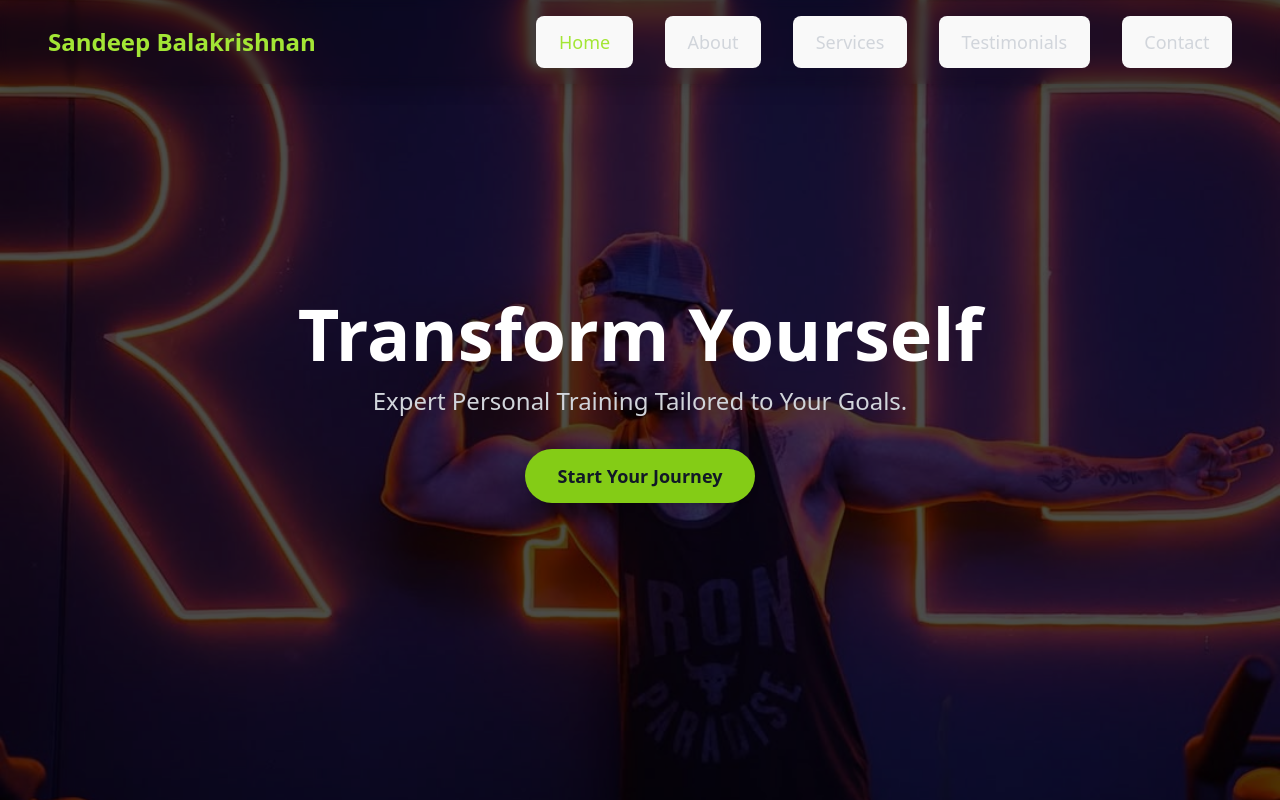
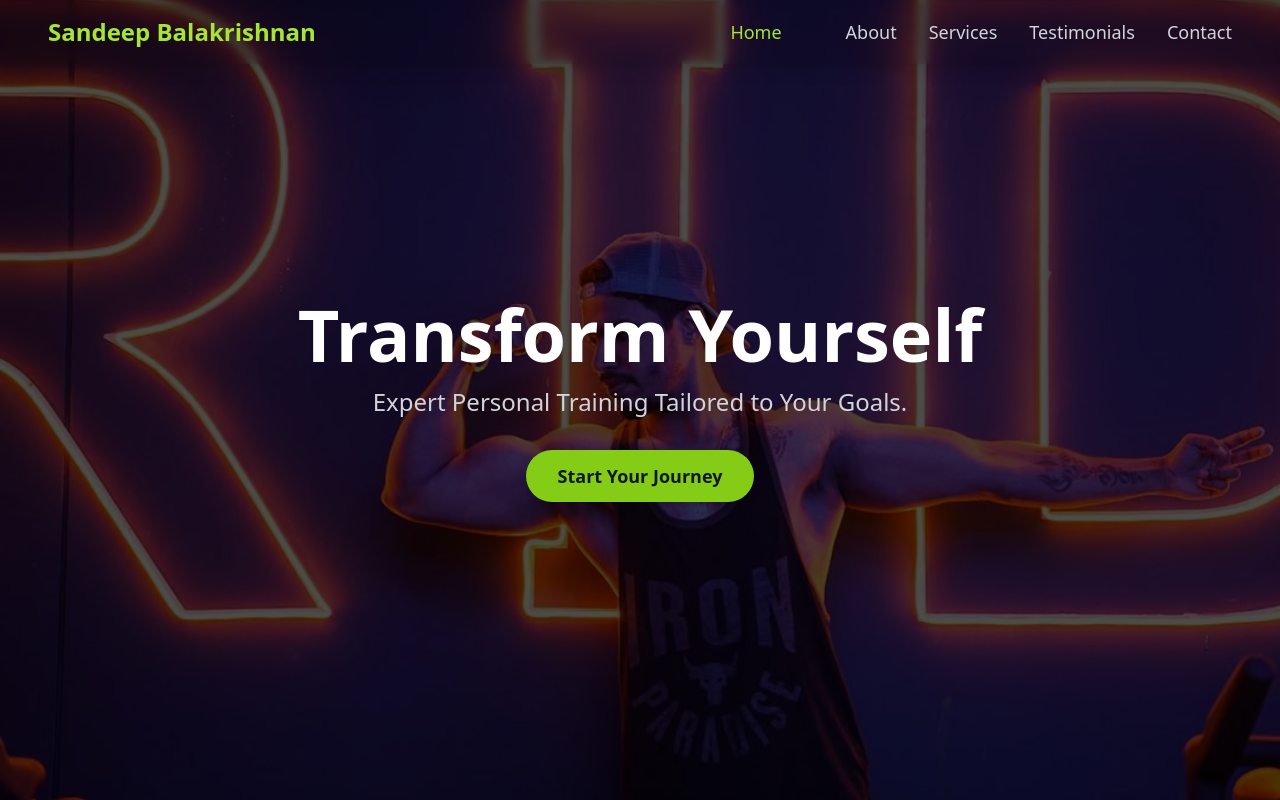
Before and after one commit to Anugrxh/Sandeep-portfolio, a React (Vite) app: page / in a window 1280 px wide. Shown: the top 800 px of the page. Built offline with nearby package versions, Linux system fonts and the light colour scheme.

Commit message:
tailwind css updation done

```diff
--- a/package.json
+++ b/package.json
@@ -18,18 +18,20 @@
     "@tailwindcss/vite": "^4.1.11",
     "react": "^19.1.0",
     "react-dom": "^19.1.0",
-    "react-router-dom": "^7.7.1",
-    "tailwindcss": "^4.1.11"
+    "react-router-dom": "^7.7.1"
   },
   "devDependencies": {
     "@eslint/js": "^9.30.1",
     "@types/react": "^19.1.8",
     "@types/react-dom": "^19.1.6",
     "@vitejs/plugin-react": "^4.6.0",
+    "autoprefixer": "^10.4.21",
     "eslint": "^9.30.1",
     "eslint-plugin-react-hooks": "^5.2.0",
     "eslint-plugin-react-refresh": "^0.4.20",
     "globals": "^16.3.0",
+    "postcss": "^8.5.6",
+    "tailwindcss": "^4.1.11",
     "vite": "^7.0.4"
   }
 }
--- a/src/index.css
+++ b/src/index.css
@@ -1,69 +1 @@
-:root {
-  font-family: system-ui, Avenir, Helvetica, Arial, sans-serif;
-  line-height: 1.5;
-  font-weight: 400;
-
-  color-scheme: light dark;
-  color: rgba(255, 255, 255, 0.87);
-  background-color: #242424;
-
-  font-synthesis: none;
-  text-rendering: optimizeLegibility;
-  -webkit-font-smoothing: antialiased;
-  -moz-osx-font-smoothing: grayscale;
-}
-
-a {
-  font-weight: 500;
-  color: #646cff;
-  text-decoration: inherit;
-}
-a:hover {
-  color: #535bf2;
-}
-
-body {
-  margin: 0;
-  display: flex;
-  place-items: center;
-  min-width: 320px;
-  min-height: 100vh;
-
-}
-
-h1 {
-  font-size: 3.2em;
-  line-height: 1.1;
-}
-
-button {
-  border-radius: 8px;
-  border: 1px solid transparent;
-  padding: 0.6em 1.2em;
-  font-size: 1em;
-  font-weight: 500;
-  font-family: inherit;
-  background-color: #1a1a1a;
-  cursor: pointer;
-  transition: border-color 0.25s;
-}
-button:hover {
-  border-color: #646cff;
-}
-button:focus,
-button:focus-visible {
-  outline: 4px auto -webkit-focus-ring-color;
-}
-
-@media (prefers-color-scheme: light) {
-  :root {
-    color: #213547;
-    background-color: #ffffff;
-  }
-  a:hover {
-    color: #747bff;
-  }
-  button {
-    background-color: #f9f9f9;
-  }
-}
+@import "tailwindcss";
--- a/src/sections/Footer.jsx
+++ b/src/sections/Footer.jsx
@@ -63,7 +63,7 @@ const Footer = () => {
               className="group"
               aria-label="Instagram"
             >
-              <div className="flex items-center justify-center w-12 h-12 rounded-full bg-gradient-to-br from-purple-500 via-red-500 to-yellow-500 text-white text-2xl shadow-lg group-hover:scale-110 transition-transform duration-300">
+              <div className="flex items-center justify-center w-12 h-12 rounded-full bg-gradient-to-br from-purple-500 via-red to-yellow-500 text-white text-2xl shadow-lg group-hover:scale-110 transition-transform duration-300">
                 <FontAwesomeIcon icon={faInstagram} />
               </div>
             </a>
@@ -76,7 +76,7 @@ const Footer = () => {
               className="group"
               aria-label="WhatsApp"
             >
-              <div className="flex items-center justify-center w-12 h-12 rounded-full bg-green-500 text-white text-2xl shadow-lg group-hover:scale-110 transition-transform duration-300">
+              <div className="flex items-center justify-center w-12 h-12 rounded-full bg-green text-white text-2xl shadow-lg group-hover:scale-110 transition-transform duration-300">
                 <FontAwesomeIcon icon={faWhatsapp} />
               </div>
             </a>
@@ -87,7 +87,7 @@ const Footer = () => {
               className="group"
               aria-label="Email"
             >
-              <div className="flex items-center justify-center w-12 h-12 rounded-full bg-blue-500 text-white text-2xl shadow-lg group-hover:scale-110 transition-transform duration-300">
+              <div className="flex items-center justify-center w-12 h-12 rounded-full bg-blue text-white text-2xl shadow-lg group-hover:scale-110 transition-transform duration-300">
                 <FontAwesomeIcon icon={faEnvelope} />
               </div>
             </a>
--- a/vite.config.js
+++ b/vite.config.js
@@ -1,6 +1,7 @@
 import { defineConfig } from 'vite'
 import react from '@vitejs/plugin-react'
 import tailwindcss from '@tailwindcss/vite'
+
 
 // https://vite.dev/config/
 export default defineConfig({
```
Also changed, not shown: 2 other files (tests, documents, lock files or other folders).
